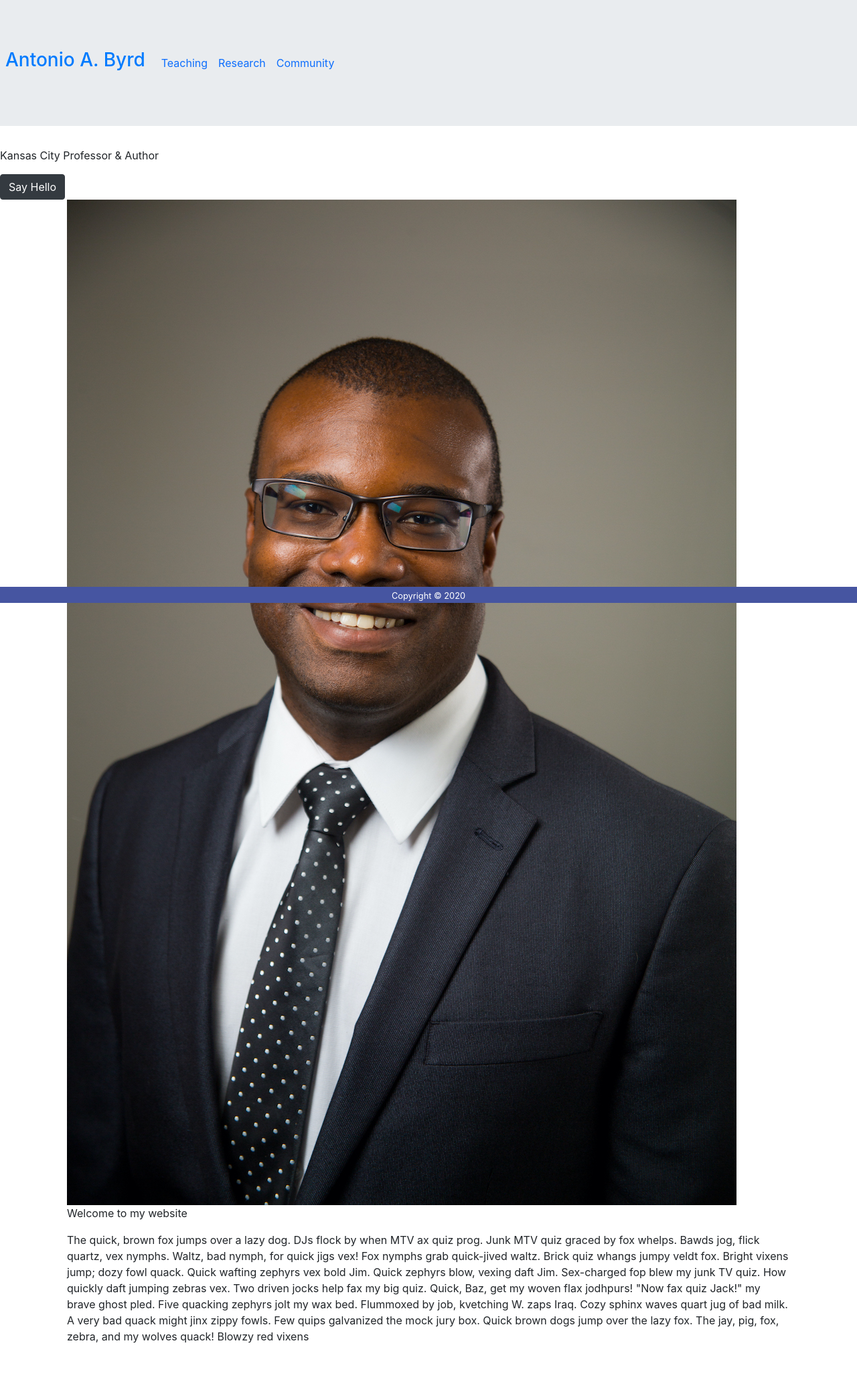
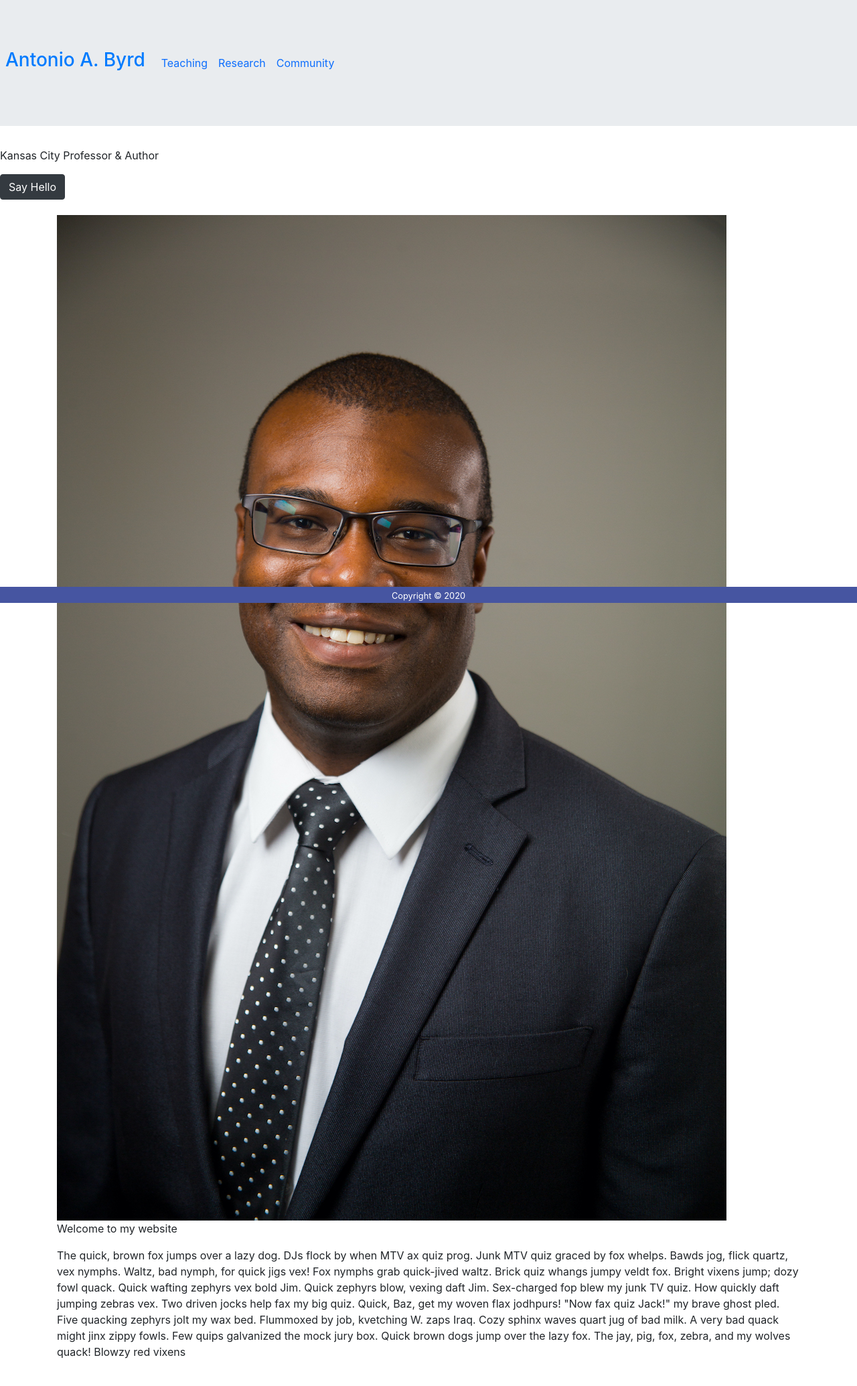
Before and after one commit to abyrd15/abyrd15.github.io, a Jekyll site: the page built from index.markdown, in a window 1280 px wide. Shown: the whole page at 67% size. Built offline with Jekyll 4.4.1, drawn with Linux system fonts in a browser that asks for light colours; nearby versions of some CDN libraries; before the commit the page ends 2023 px from its top, so only the background shows below that.

Commit message:
Revert to container class

```diff
--- a/_includes/home/section_welcome.html
+++ b/_includes/home/section_welcome.html
@@ -1,6 +1,6 @@
 <main>
     <section>
-        <div class="container">
+        <div class="float-container">
 
             <div class="container">
                 <img src="assets/css/images/Antonio Byrd Portrait-014-2807.jpg" class="img-fluid" alt="Image of Black man in suit">
```
